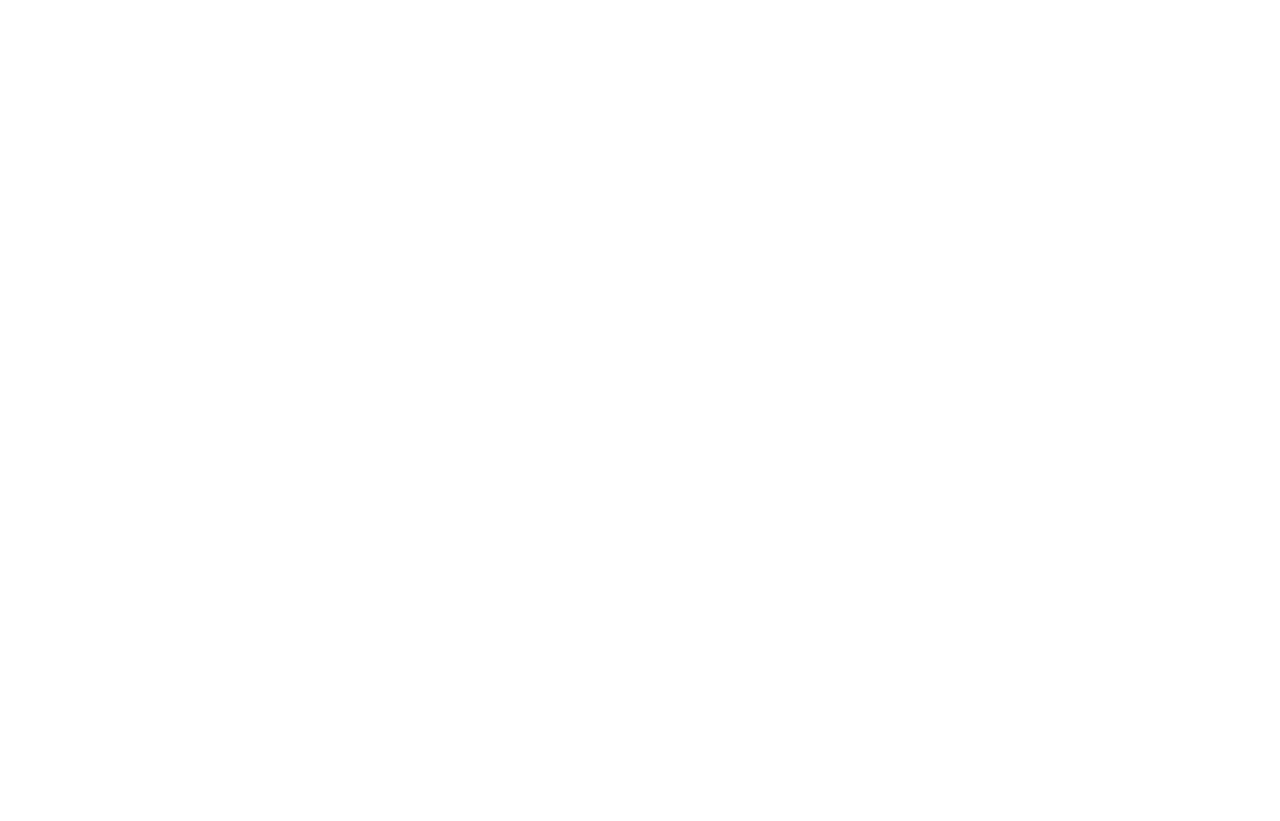
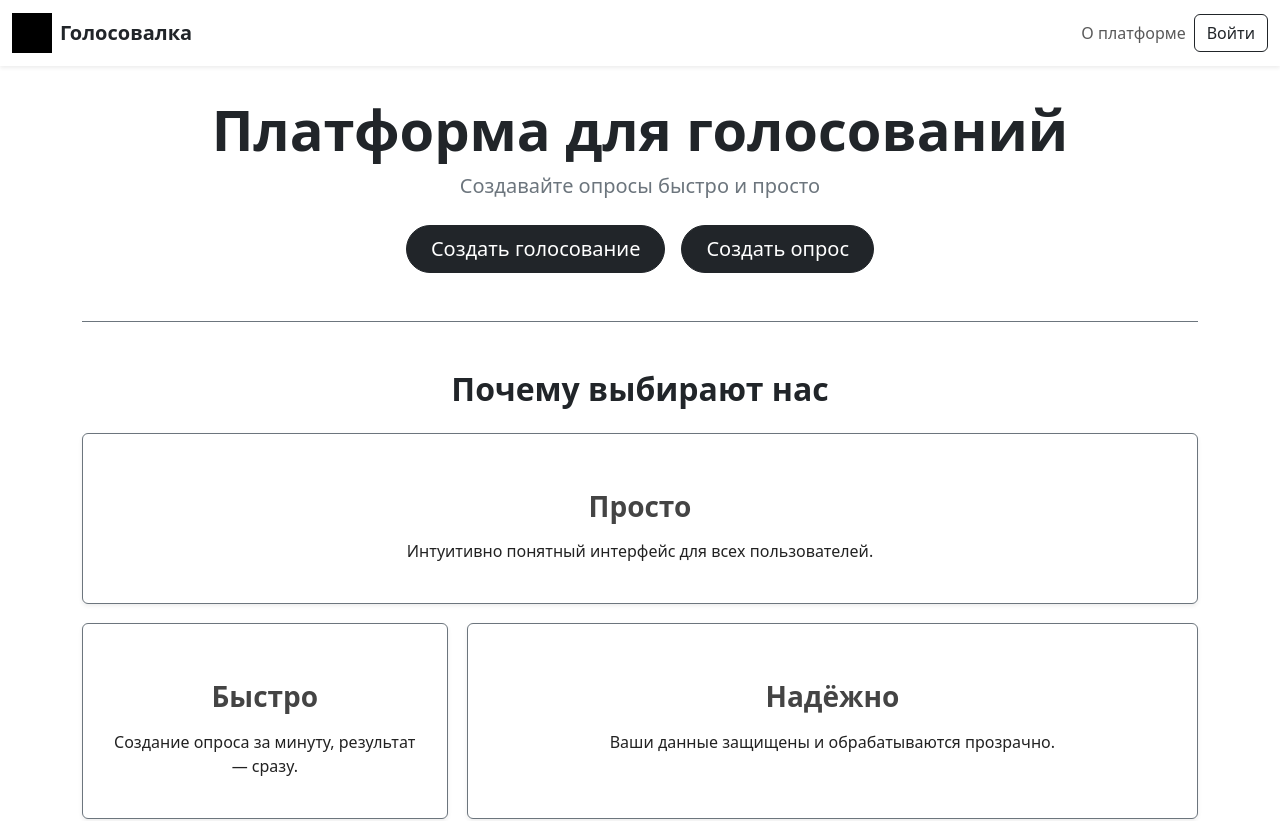
Before and after one commit to F4aming/voting-platform, a React app: page /voting-platform/ in a window 1280 px wide. Before the commit this address had no page. Shown: the top 821 px of the page. Before the commit the page ends 800 px from the top, so only its background shows below. Built offline with nearby package versions, Linux system fonts and the light colour scheme; grey boxes are pictures that could not be loaded.

Commit message:
маршруты

```diff
--- a/src/App.tsx
+++ b/src/App.tsx
@@ -18,7 +18,7 @@
   return (
     <Router basename="/voting-platform">
       <Routes>
-        <Route path="/voting-platform" element={<HomePage />} />
+        <Route path="/" element={<HomePage />} />
         <Route path="/create" element={<CreatePoll />} />
         <Route path="/create-vote" element={<PollCreator />} />
         <Route path="/login" element={<LoginPage />} />
```
Also changed, not shown: src/main.tsx (line endings or trailing spaces).
